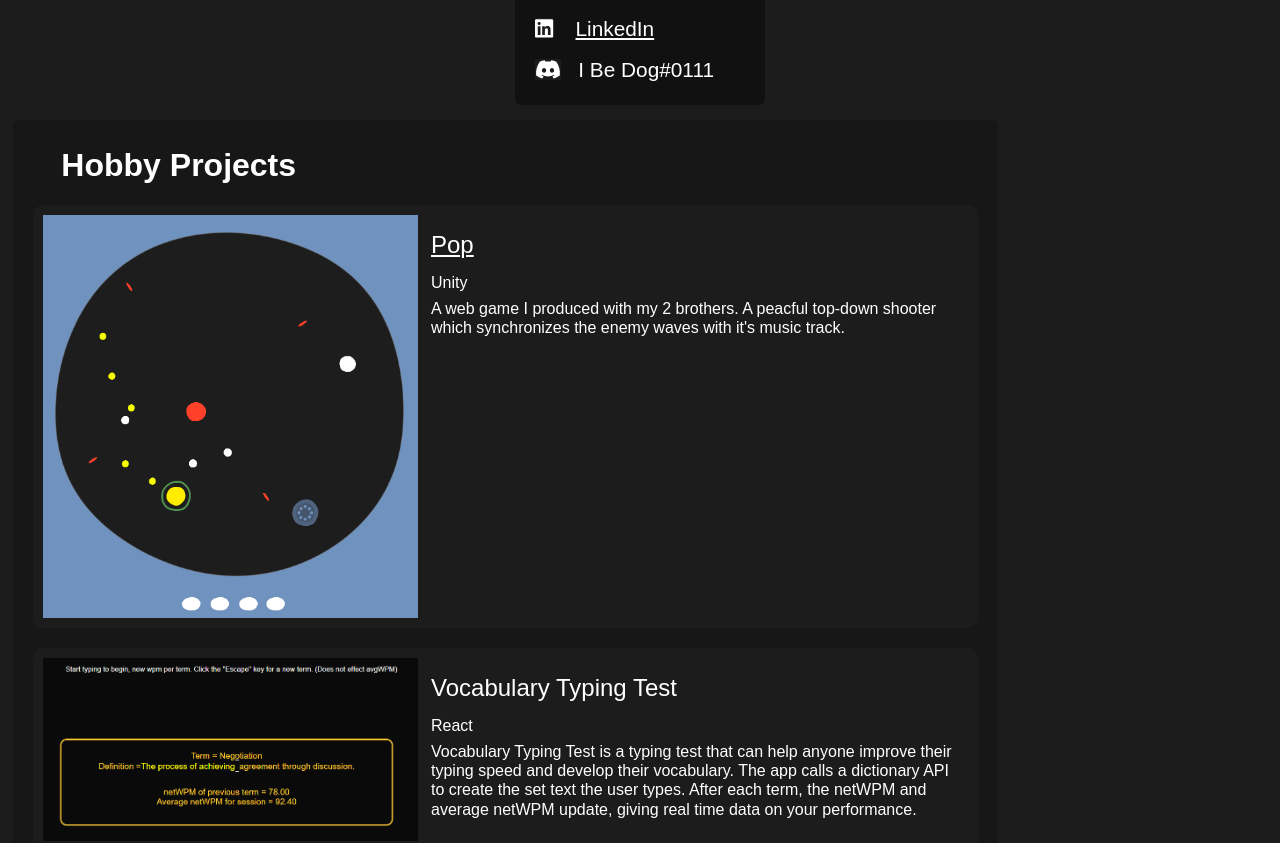
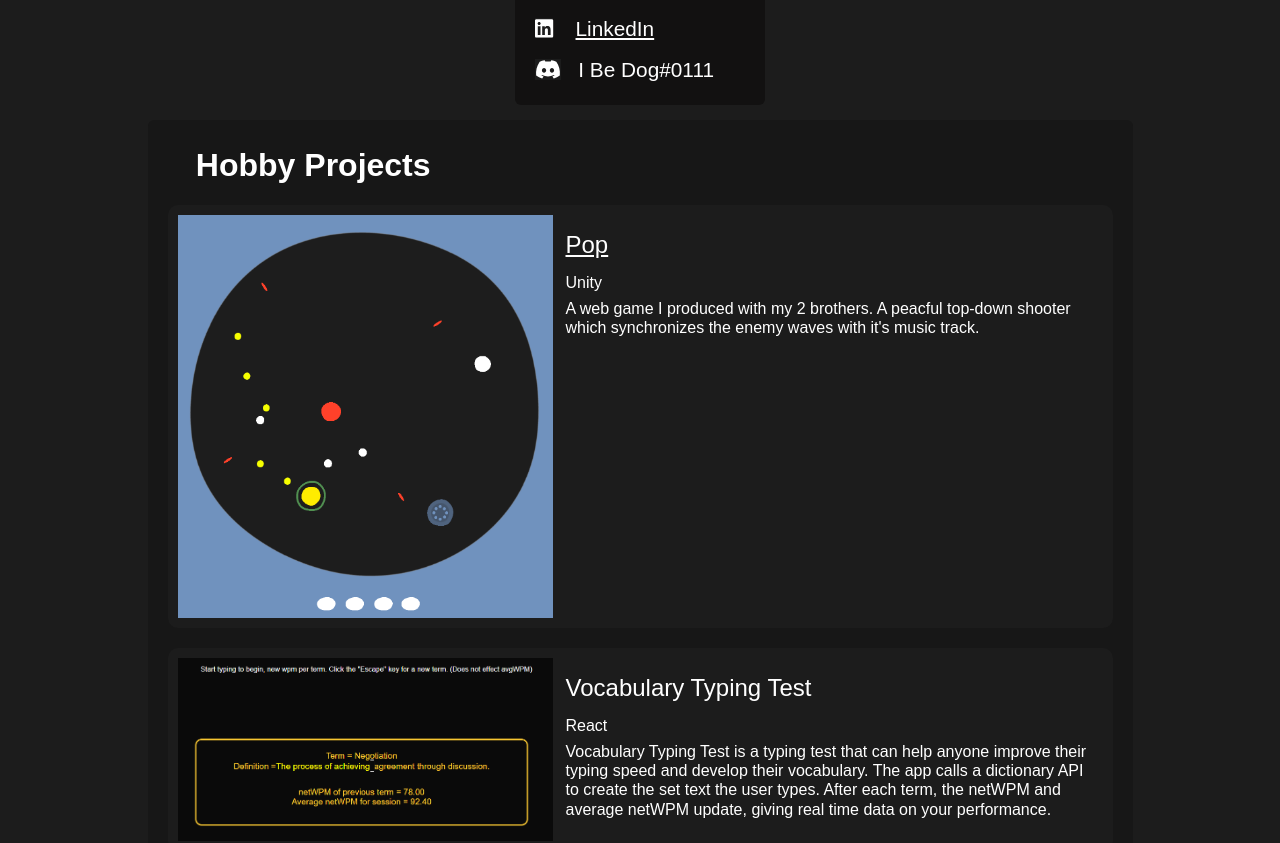
Before and after one commit to DavonWhitworth/davon-whitworth, a React (Create React App) app: page / in a window 1280 px wide. Shown: the part 369-1212 px from the top of the page. Built offline with nearby package versions, Linux system fonts and the light colour scheme.

Commit message:
minor error fix

```diff
--- a/src/components/projectlist.js
+++ b/src/components/projectlist.js
@@ -7,12 +7,13 @@ import Lightsitepicture from "../projectpics/lightsitepic.PNG";
 const Projectblock = styled.div`
   padding: 5px 20px;
   background-color: #171717;
-  margin: 5px;
+  margin: 5px auto;
   border-radius: 6px;
   width: fit-content;
   max-width: 1024px;
   display: flex;
   flex-direction: column;
+  justify-content: center;
 `;
 
 const Listheader = styled.h1`
```
